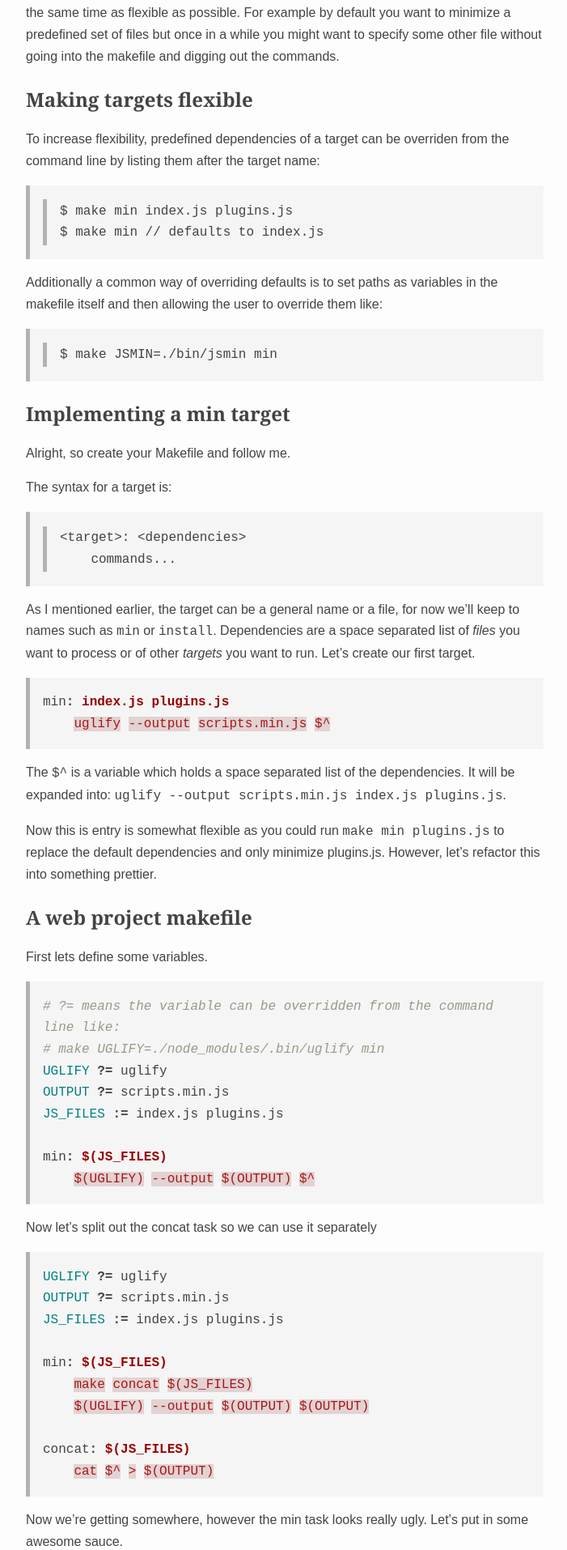
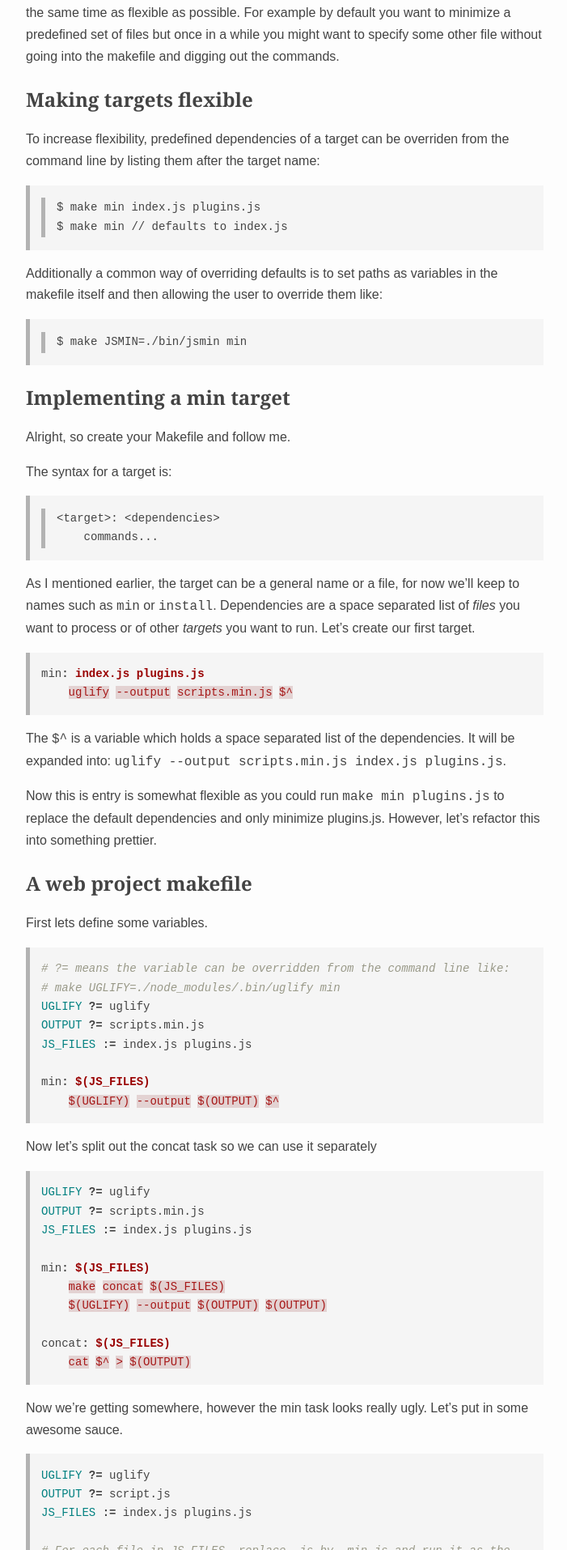
Before and after one commit to oxyc/blog, a Jekyll site: the page built from _posts/2013-02-03-how-to-use-makefiles-in-your-web-projects.md, in a window 1280 px wide. Shown: the part 850-2764 px from the top of the page at 81% size, without its empty margins (288-989 px from the left). Built offline with Jekyll 4.4.1, drawn with Linux system fonts in a browser that asks for light colours; some web fonts are replaced.

Commit message:
Decrease fontsize of code to allow 80 chars per line

```diff
--- a/assets/dist/styles.css
+++ b/assets/dist/styles.css
@@ -604,6 +604,9 @@ blockquote,
   margin-left: 0;
   padding: 0.1em 1em;
 }
+.highlight {
+  font-size: 14px;
+}
 code,
 kbd,
 pre,
--- a/assets/stylus/styles.styl
+++ b/assets/stylus/styles.styl
@@ -51,6 +51,9 @@ blockquote, .highlight
   margin-left: 0
   padding: 0.1em 1em
 
+.highlight
+  font-size: 14px
+
 code, kbd, pre, samp
   font-family: $monospace
 
```
